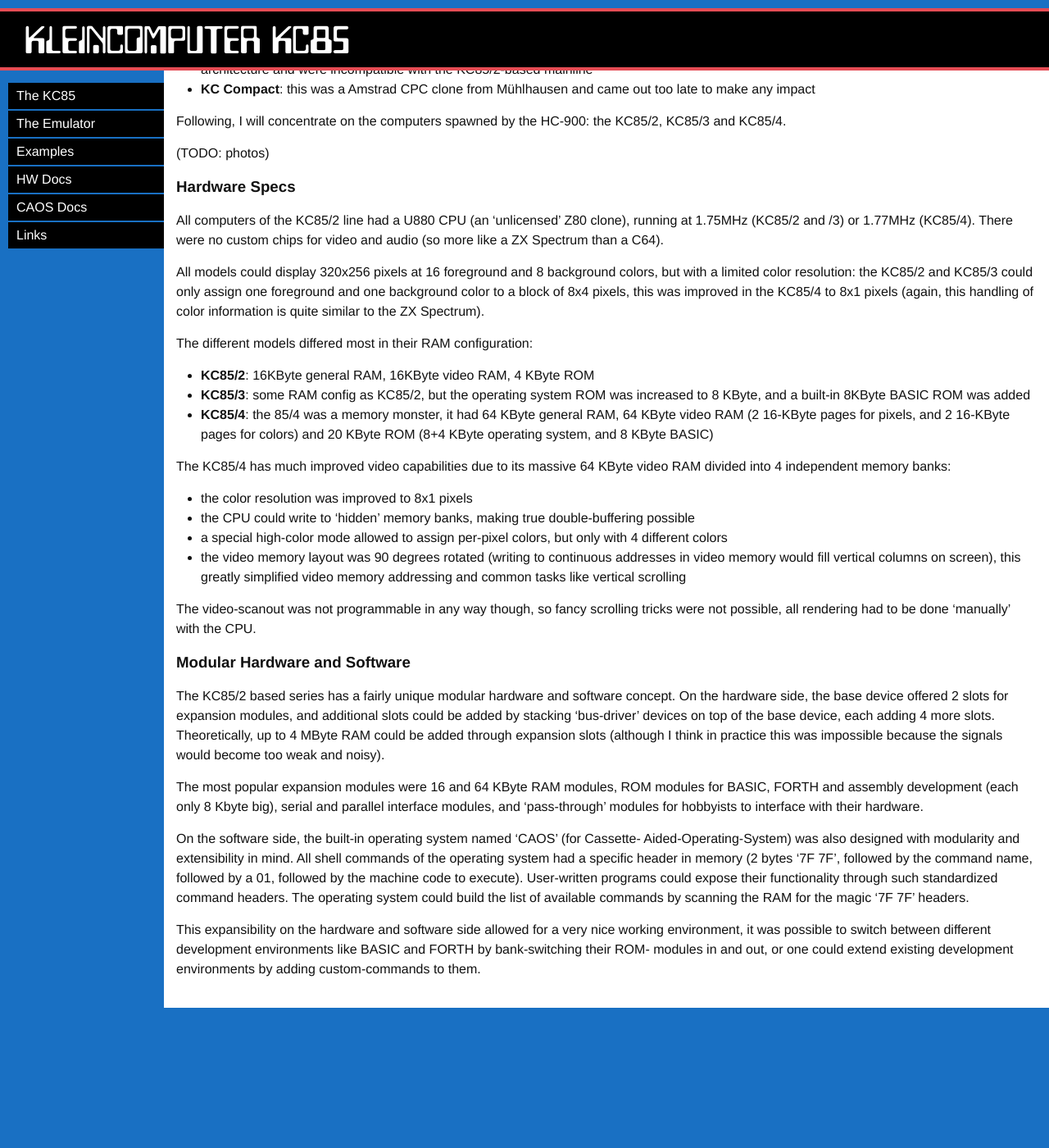
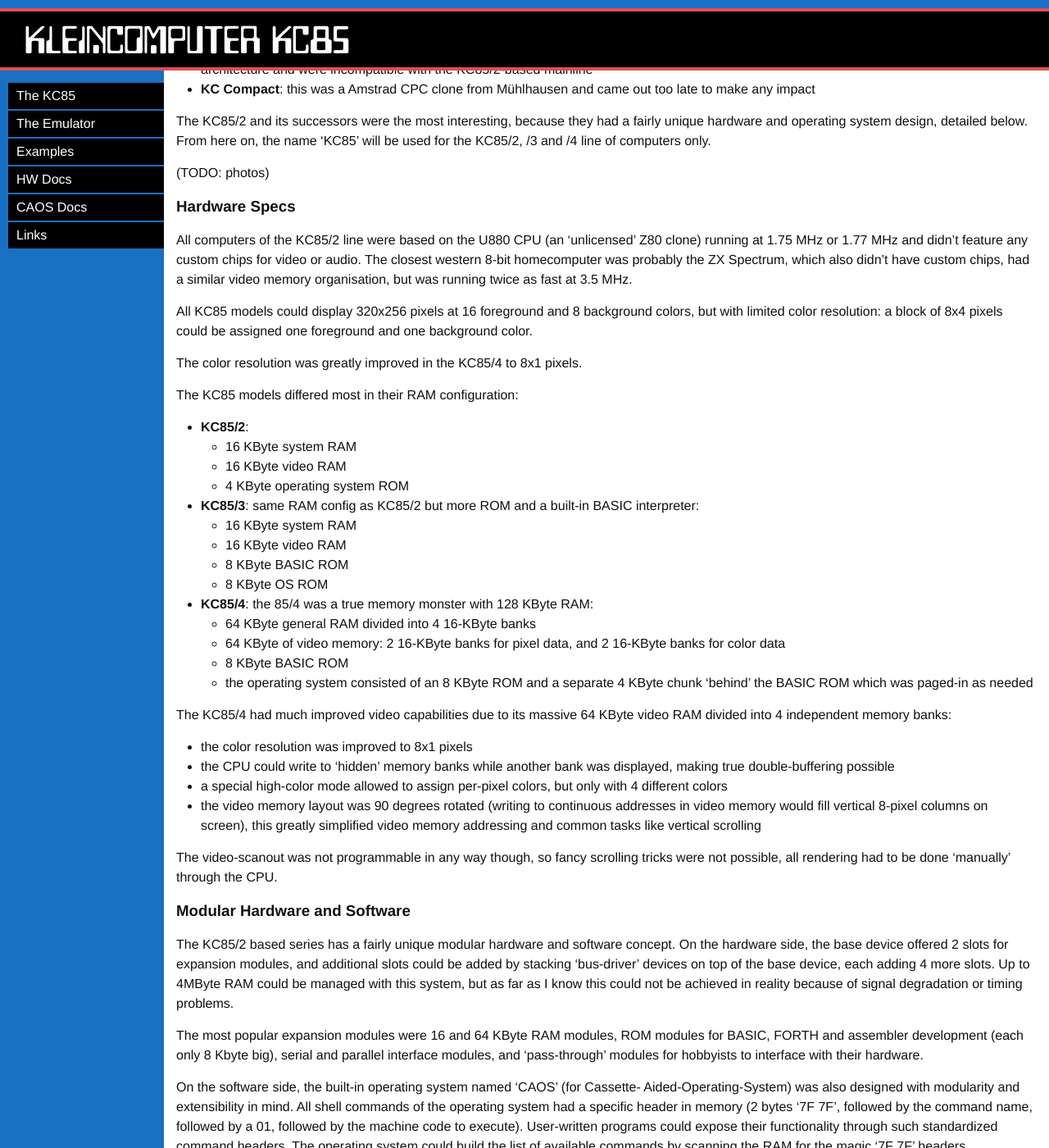
Before and after one commit to floooh/yakc, a Jekyll site: the page built from web/p010_kc85.md, in a window 1280 px wide and 1400 px high, scrolled down 243 px. Shown: the whole window at 82% size. Built offline with Jekyll 4.4.1, drawn with Linux system fonts in a browser that asks for light colours; Markdown is read by kramdown in place of the engine named in the settings; before the commit the page ends 1472 px from its top, so only the background shows below that; some of the changed text lies outside the part shown.

Commit message:
Webpage fixes

```diff
--- a/web/p010_kc85.md
+++ b/web/p010_kc85.md
@@ -20,47 +20,65 @@ and were incompatible with the KC85/2-based mainline
 - **KC Compact**: this was a Amstrad CPC clone from Mühlhausen and came out too
 late to make any impact
 
-Following, I will concentrate on the computers spawned by the HC-900: the
-KC85/2, KC85/3 and KC85/4.
+The KC85/2 and its successors were the most interesting, because they had
+a fairly unique hardware and operating system design, detailed below.
+From here on, the name 'KC85' will be used for the KC85/2, /3 and /4 line
+of computers only.
 
 (TODO: photos)
 
 ### Hardware Specs
 
-All computers of the KC85/2 line had a U880 CPU (an 'unlicensed' Z80 clone),
-running at 1.75MHz (KC85/2 and /3) or 1.77MHz (KC85/4). There were no
-custom chips for video and audio (so more like a ZX Spectrum than a C64).
+All computers of the KC85/2 line were based on the U880 CPU
+(an 'unlicensed' Z80 clone) running at 1.75 MHz or 1.77 MHz and didn't
+feature any custom chips for video or audio. The closest western 8-bit
+homecomputer was probably the ZX Spectrum, which also didn't have custom
+chips, had a similar video memory organisation, but was running twice as
+fast at 3.5 MHz.
 
-All models could display 320x256 pixels at 16 foreground and 8 background
-colors, but with a limited color resolution: the KC85/2 and KC85/3 could
-only assign one foreground and one background color to a block of 8x4 pixels,
-this was improved in the KC85/4 to 8x1 pixels (again, this handling of
-color information is quite similar to the ZX Spectrum).
+All KC85 models could display 320x256 pixels at 16 foreground and 8 background
+colors, but with limited color resolution: a block of 8x4 pixels could be
+assigned one foreground and one background color.
 
-The different models differed most in their RAM configuration:
+The color resolution was greatly improved in the KC85/4 to 8x1 pixels.
 
-- **KC85/2**: 16KByte general RAM, 16KByte video RAM, 4 KByte ROM
-- **KC85/3**: some RAM config as KC85/2, but the operating system ROM was increased
-to 8 KByte, and a built-in 8KByte BASIC ROM was added
-- **KC85/4**: the 85/4 was a memory monster, it had 64 KByte general RAM, 64 KByte
-video RAM (2 16-KByte pages for pixels, and 2 16-KByte pages for colors) and
-20 KByte ROM (8+4 KByte operating system, and 8 KByte BASIC)
+The KC85 models differed most in their RAM configuration:
 
-The KC85/4 has much improved video capabilities due to its massive 64 KByte
+- **KC85/2**:
+    - 16 KByte system RAM
+    - 16 KByte video RAM
+    - 4 KByte operating system ROM
+- **KC85/3**: same RAM config as KC85/2 but
+more ROM and a built-in BASIC interpreter:
+    - 16 KByte system RAM
+    - 16 KByte video RAM
+    - 8 KByte BASIC ROM
+    - 8 KByte OS ROM
+- **KC85/4**: the 85/4 was a true memory monster with 128 KByte RAM:
+    - 64 KByte general RAM divided into 4 16-KByte banks
+    - 64 KByte of video memory: 2 16-KByte banks for pixel data,
+      and 2 16-KByte banks for color data
+    - 8 KByte BASIC ROM
+    - the operating system consisted of an 8 KByte ROM
+      and a separate 4 KByte chunk 'behind' the BASIC ROM which was
+      paged-in as needed
+
+The KC85/4 had much improved video capabilities due to its massive 64 KByte
 video RAM divided into 4 independent memory banks:
 
 - the color resolution was improved to 8x1 pixels
-- the CPU could write to 'hidden' memory banks, making true double-buffering
-possible
+- the CPU could write to 'hidden' memory banks while another bank was
+displayed, making true double-buffering possible
 - a special high-color mode allowed to assign per-pixel colors, but only
 with 4 different colors
 - the video memory layout was 90 degrees rotated (writing to continuous
-addresses in video memory would fill vertical columns on screen), this
+addresses in video memory would fill vertical 8-pixel columns on screen), this
 greatly simplified video memory addressing and common tasks like vertical
 scrolling
 
 The video-scanout was not programmable in any way though, so fancy scrolling
-tricks were not possible, all rendering had to be done 'manually' with the CPU.
+tricks were not possible, all rendering had to be done 'manually' through
+the CPU.
 
 
 ### Modular Hardware and Software
@@ -68,12 +86,12 @@ tricks were not possible, all rendering had to be done 'manually' with the CPU.
 The KC85/2 based series has a fairly unique modular hardware and software
 concept. On the hardware side, the base device offered 2 slots for expansion
 modules, and additional slots could be added by stacking 'bus-driver' devices
-on top of the base device, each adding 4 more slots. Theoretically, up to 4
-MByte RAM could be added through expansion slots (although I think in practice
-this was impossible because the signals would become too weak and noisy).
+on top of the base device, each adding 4 more slots. Up to 4MByte RAM could
+be managed with this system, but as far as I know this could not be achieved
+in reality because of signal degradation or timing problems.
 
 The most popular expansion modules were 16 and 64 KByte RAM modules,
-ROM modules for BASIC, FORTH and assembly development (each only 8 Kbyte big),
+ROM modules for BASIC, FORTH and assembler development (each only 8 Kbyte big),
 serial and parallel interface modules, and 'pass-through' modules for hobbyists to
 interface with their hardware.
 
```
Also changed, not shown: other parts of web/p010_kc85.md (+1 -1 lines), web/p020_emulator.md (+9 -11 lines).
